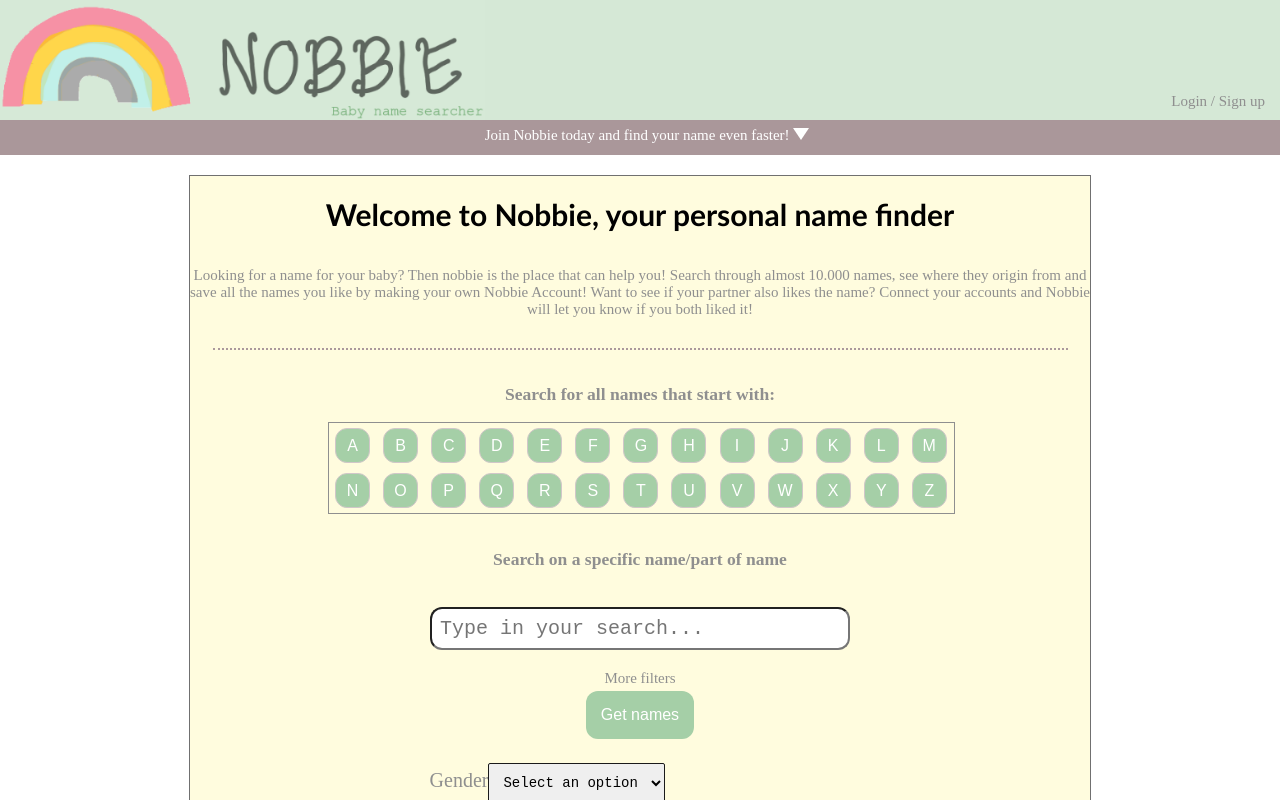
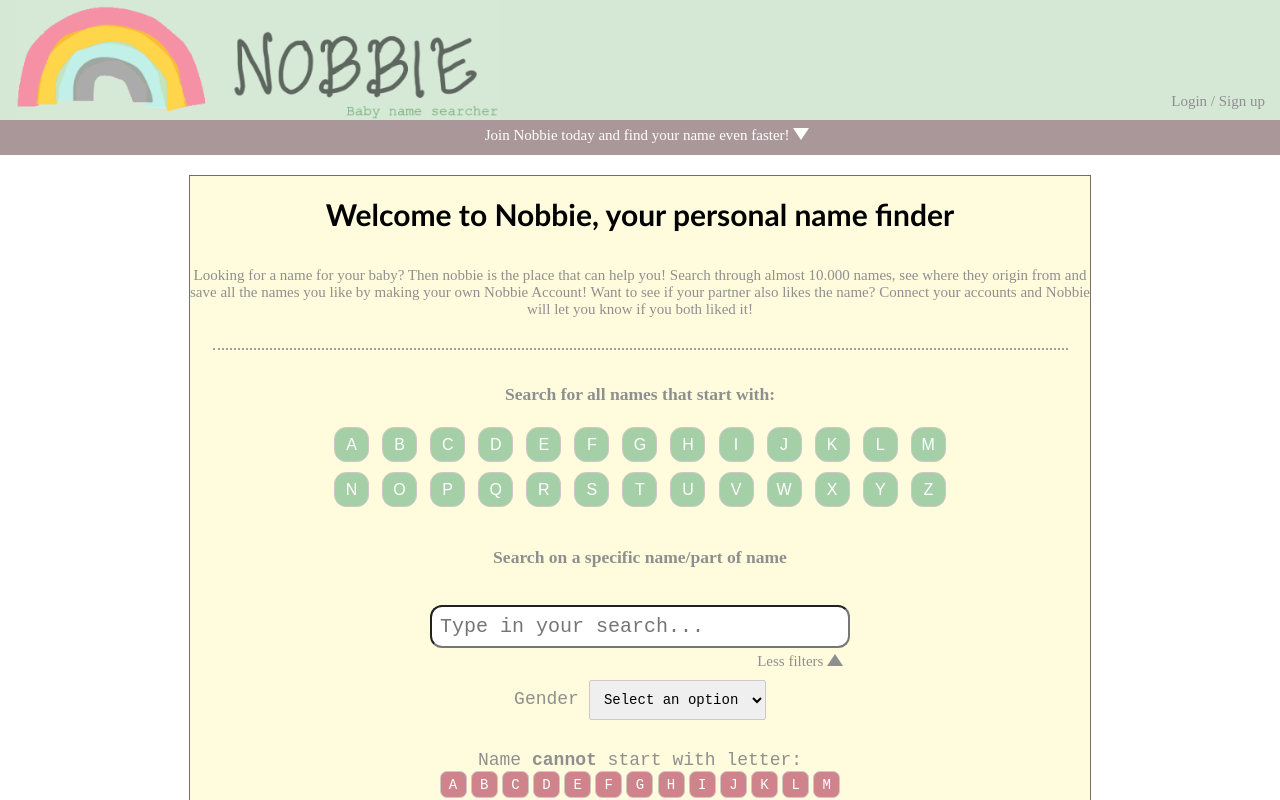
Before and after one commit to berg9477/NOBBIE, a React (Create React App) app: page / in a window 1280 px wide. Both pictures are taken after a click on the element "More filters". Shown: the top 800 px of the page. Built offline with nearby package versions, Linux system fonts and the light colour scheme.

Commit message:
CSS styling phase 2

```diff
--- a/src/component/Search/ABCLists.js
+++ b/src/component/Search/ABCLists.js
@@ -21,7 +21,7 @@ class ABCLists extends React.Component {
                                                                          handleClickCheck={this.props.handleClickCheck}/>)
 
         return (
-            <div className="screen">
+            <div className="lettersWrapper">
               Name <b>cannot</b> start with letter:
                 <div className="ABCrow">{abcFstItems}
                 </div>
--- a/src/component/Search/Search.js
+++ b/src/component/Search/Search.js
@@ -17,7 +17,9 @@ class Search extends React.Component
             loading: false,
             showNameSpecifics: false,
             noResult: false,
-            display: false
+            display: false,
+            filterText: "More filters",
+            filterTriangle: "filterDown"
         }
 
         this.handleClickCheck = this.handleClickCheck.bind(this);
@@ -74,8 +76,8 @@ class Search extends React.Component
             });
         }
         const searchItem = document.getElementById('nameSearch').value.toLowerCase();
-        const searchGender = document.getElementById('gender').value;
-
+        const getGender = document.getElementById('gender');
+        const searchGender = !!getGender ? getGender.value : "";
         let resName = data.firstname;
         let listNr = data.listingNr.toString();
         listNr = listNr === "999" ? "" : listNr;
@@ -142,8 +144,13 @@ class Search extends React.Component
         this.setState({loading:value})
     }
 
-    openSpecificSearch (value) {
-        this.setState({display: value})
+    openSpecificSearch () {
+        const val = this.state.display === true ? false : true
+        const val2 = val === true ? "Less filters" : "More filters"
+        const val3 = val === true ? "filterUp" : "filterDown"
+        this.setState({display: val})
+        this.setState({filterText:val2})
+        this.setState({filterTriangle:val3})
     }
 
     handleKeyDown = (e) => {
@@ -156,8 +163,9 @@ class Search extends React.Component
     render()
     {
         return (
+            <div>
                 <div className="searchWrapper" onKeyPress={(event) => this.handleKeyDown(event)}>
-                <div className="searchPanel">
+                    <div id="searchPanel">
                         <Alphabetical
                             addToSearchResult={this.addToSearchResult}
                             setSearchResult={this.setSearchResult}
@@ -168,19 +176,22 @@ class Search extends React.Component
                             id='nameSearch'
                             label='Type in your search...'
                         />
-                    <div onClick={()=>this.openSpecificSearch(true)}>
-                        More filters
+                        <div className="filters" onClick={()=>this.openSpecificSearch()}>
+                            {this.state.filterText}  <div className={this.state.filterTriangle}> </div>
                         </div>
-                        <button type="button" onClick={()=>this.fetchData()}>
-                            Get names
-                        </button>
                         {this.state.display === true &&
                         <div className="specificSearch">
                             <GenderSelect/>
+                            <br/>
                             <ABCLists
                                 handleClickCheck={this.handleClickCheck}
                             />
                         </div>}
+                            <button type="button" onClick={()=>this.fetchData()}>
+                                Get names
+                            </button>
+
+                    </div>
                 </div>
 
                     {this.state.loading && <p>Loading....</p>}
--- a/src/component/input/Checkbox.js
+++ b/src/component/input/Checkbox.js
@@ -9,7 +9,7 @@ const Checkbox = (props) => {
                     onClick={() => props.handleClickCheck(props.id, props.item.label, props.list)}
                     id={props.id}
                 />
-            <label htmlFor={props.id} className="lettersCheckbox">{props.item.label}</label>
+            <label htmlFor={props.id} className="lettersCheckbox">{props.item.id}</label>
 
 
 
--- a/src/styles/App.css
+++ b/src/styles/App.css
@@ -14,6 +14,7 @@
   color: #8f8f8f;
   display: flex;
   justify-content: space-between;
+  padding-left: 15px;
 }
 
 .login{
@@ -51,10 +52,10 @@
 .mainSearch {
   width: 900px;
   height: 100%;
+  margin: 20px;
+  align-self: center;
   background: HSL(54, 100%, 93.5%);
   border: 0.5px solid #707070;
-  margin: 20px;
-  align-self: center;
 }
 
 .intro {
--- a/src/styles/index.css
+++ b/src/styles/index.css
@@ -27,20 +27,28 @@ button {
   background-color: HSL(123, 31%, 73%);
   border: none;
   color: white;
-  padding: 15px;
+  padding: 15px 15px 10px 10px;
   font-size: 16px;
-  margin: 4px 2px;
+  margin: 4px;
   cursor: pointer;
   border-radius: 12px;
+  width: max-content;
+  box-shadow: 0px 3px 6px rgba(0, 0, 0, 0.16);
+}
+button:hover{
+  background-color: HSL(123, 31%, 68%);
+  box-shadow: 1px 3px 10px rgba(0, 0, 0, 0.16);
+
 }
 
 select {
   max-width: 250px;
   min-width: 150px;
-  border: 1px solid HSL(0, 0%, 10%);
+  border: 1px solid HSL(350, 10%, 80%);
   border-radius: 2px;
   padding: 10px;
   font-size: 14px;
   font-family: "Courier New";
   color: HSL(0, 0%, 0%);
+  margin-left: 10px;
 }
--- a/src/styles/search-style.css
+++ b/src/styles/search-style.css
@@ -1,21 +1,18 @@
 .searchWrapper{
     display: flex;
     flex-direction: column;
+    align-items: center;
 }
 
-.searchPanel{
+#searchPanel{
     width: 625px;
     height: 100%;
     background: transparent;
     align-self: center;
-}
-
-.specificSearch{
-    width: 400px;
-    height: 100%;
-    border-radius: 12px;
-    font-size: 20px;
-    margin: 20px;
+    display: flex;
+    flex-direction: column;
+    justify-content: center;
+    align-items: center;
 }
 
 .lettersButton{
@@ -23,48 +20,90 @@
     border: solid 0.5px HSL(350, 10%, 80%);
     height: 35px;
     width: 35px;
-    color: white;
+    color: #ffffff;
     padding: 5px;
     font-size: 16px;
     cursor: pointer;
     border-radius: 12px;
     margin: 5px;
+    box-shadow: none;
 }
 
+/*link for more or less filters*/
+.filters{
+    text-align: right;
+    width: 65%;
+    margin-top: -15px;
+    align-self: center;
+    cursor: pointer;
+}
+
+.filterUp, .filterDown{
+    font-size: 18px;
+    width: 0;
+    height: 0;
+    border-left: 8px solid transparent;
+    border-right: 8px solid transparent;
+    display: inline-block;
+}
+
+.filterDown{
+    border-top: 12px solid;
+}
+
+.filterUp{
+    border-bottom: 12px solid;
+}
+
+/*results for more filters*/
+.specificSearch{
+    width: 100%;
+    height: 100%;
+    font-size: 18px;
+    font-family: "Courier New";
+    margin: 10px;
+}
+.lettersWrapper {
+    width: 405px;
+    padding: 10px;
+    display: inline-block;
+}
+
+/*letters for specific filtering*/
 .lettersCheckbox {
-    align-items: center;
-    border: 3px solid HSL(0, 0%, 90%);
-    cursor: pointer;
+    border: 1px solid HSL(350, 10%, 80%);
+    background-color: HSL(354, 44%, 66.5%);
+    font-size: 14px;
+    color: white;
+    height: 25px;
+    width: 25px;
+    border-radius: 7px;
     display: flex;
-    font-size: 1em;
-    height: 30px;
     justify-content: center;
     position: relative;
-    width: 30px;
-    background-color: lightpink;
-    border-radius: 12px;
+    align-items: center;
+    cursor: pointer;
+    margin: 1px;
+
 }
+
+.lettersCheckbox:hover{
+    background-color: HSL(354, 44%, 60%);
+}
+
+/*row with Letters*/
 .ABCrow {
     align-items: center;
     display: flex;
     justify-content: space-around;
     width: 100%;
-    border: solid 1px;
     flex-wrap: wrap;
 }
 .ABCrow input {
     display: none;
 }
 .ABCrow input:checked + .lettersCheckbox {
-    border: 3px solid HSL(123, 31%, 73%);
-    background-color: HSL(123, 31%, 73%);
-    color: #7989a4;
-}
-.screen {
-    align-items: center;
-    width: 600px;
-    height: 200px;
-    padding: 10px;
+    background-color: HSL(0, 0%, 44%);
 }
 
 
```
Lines whose indentation alone changed are shown as unchanged.
